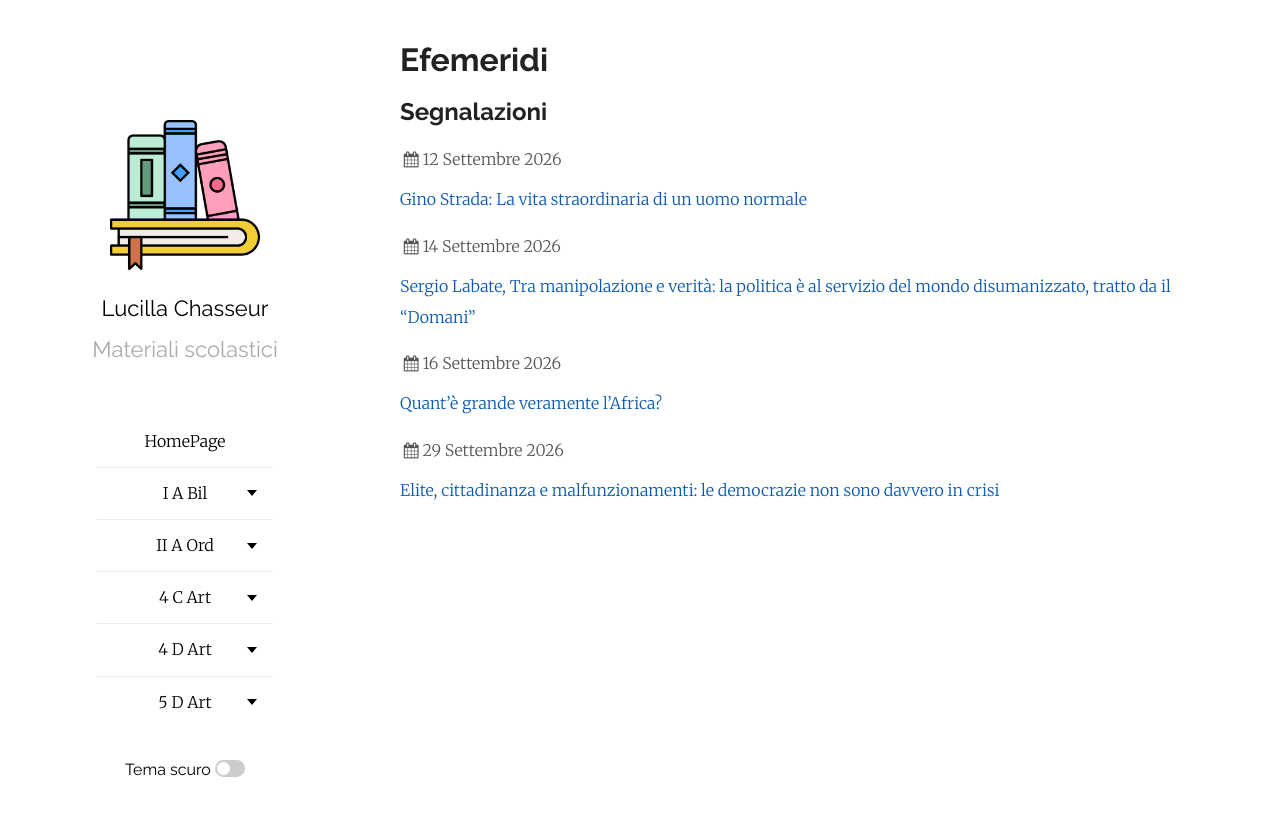
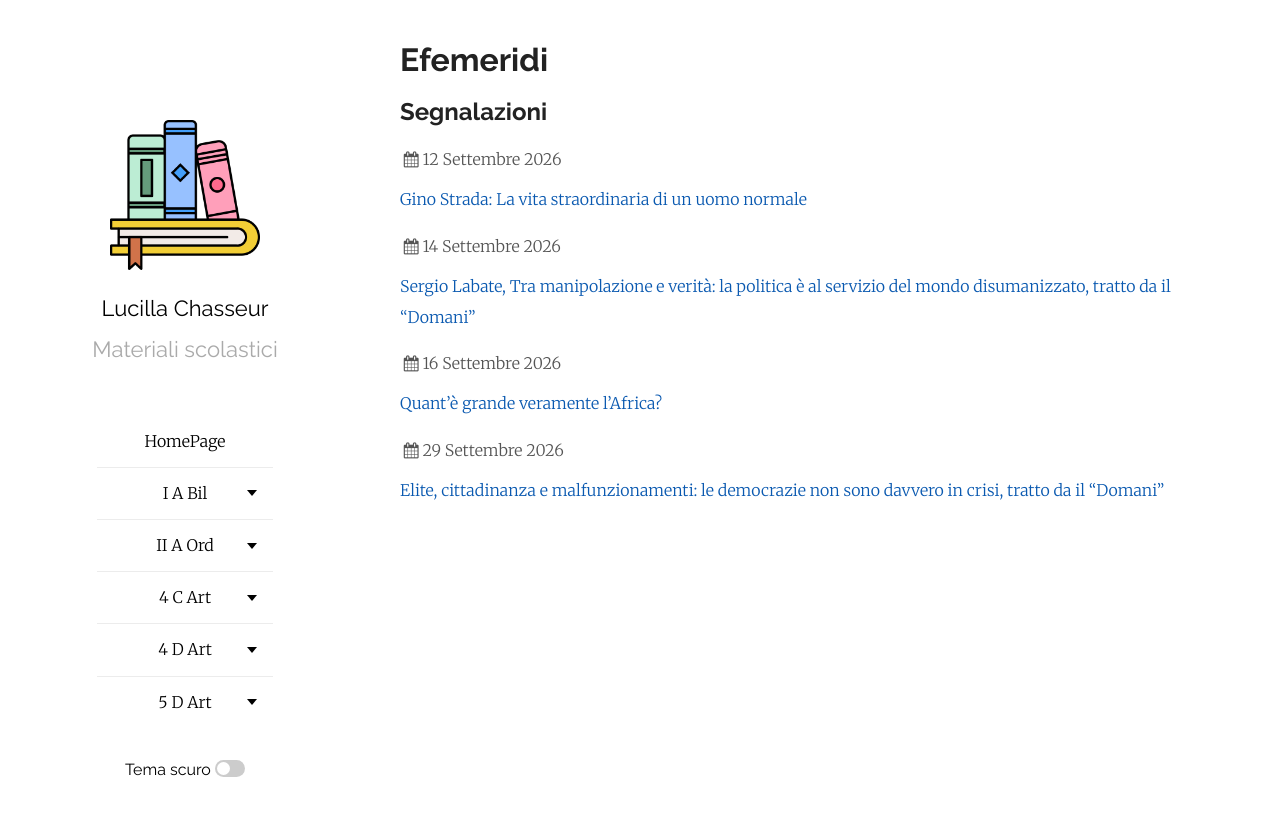
Before and after one commit to efemeridi/efemeridi.github.io, a Jekyll site: the page built from index.md, in a window 1280 px wide. Shown: the top 816 px of the page. Built offline with Jekyll 4.4.1, drawn with Linux system fonts in a browser that asks for light colours; our own code applies the rules of GitHub Pages for plain Markdown files.

Commit message:
Update link text for democracy article

```diff
--- a/index.md
+++ b/index.md
@@ -20,4 +20,4 @@ layout: page
 
 <div class="post-date"><i class="icon-calendar"></i>29 Settembre 2026</div>
 
-[Elite, cittadinanza e malfunzionamenti: le democrazie non sono davvero in crisi](/materiali/segnalazioni/03_democrazie_e_no.pdf/)
+[Elite, cittadinanza e malfunzionamenti: le democrazie non sono davvero in crisi, tratto da il "Domani"](/materiali/segnalazioni/03_democrazie_e_no.pdf/)
```
